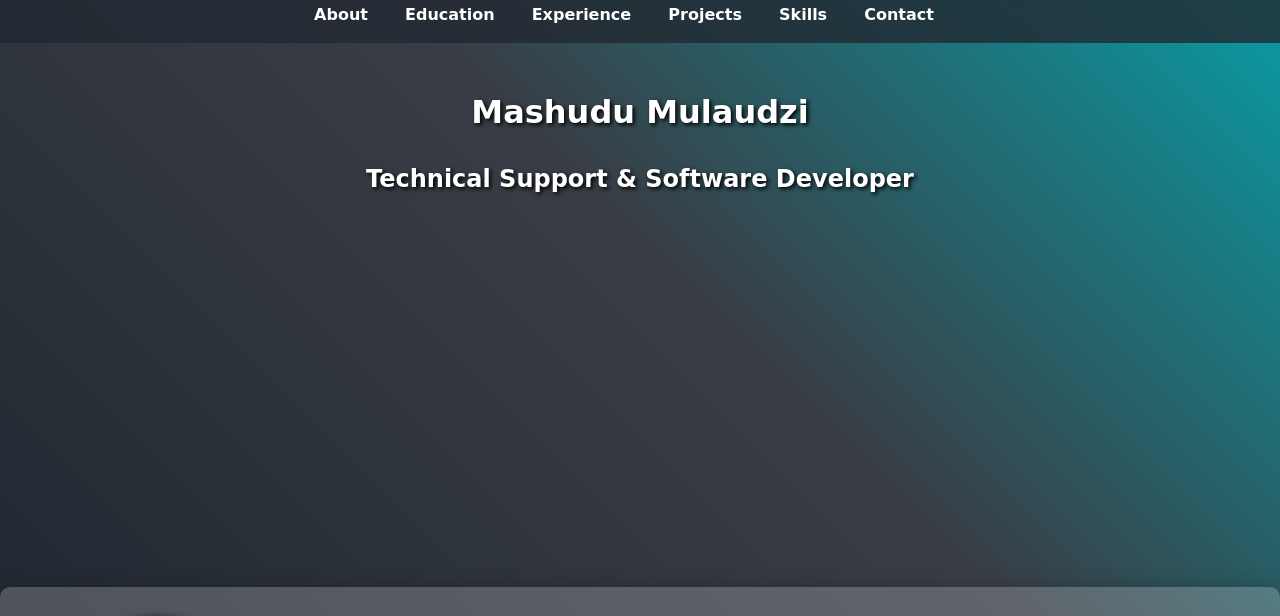
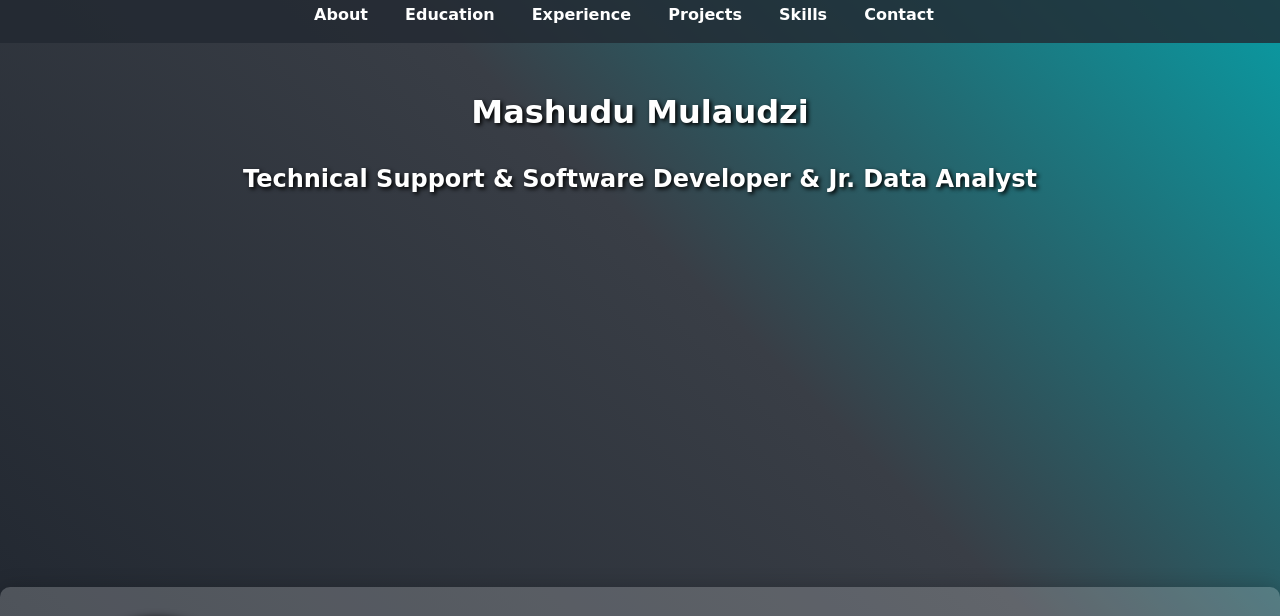
Before and after one commit to MashuduK/PortfolioSite, a plain HTML site: page index.html in a window 1280 px wide. Shown: the part 172-788 px from the top of the page. Drawn offline with Linux system fonts and the light colour scheme.

Commit message:
new index

```diff
--- a/index.html
+++ b/index.html
@@ -25,7 +25,7 @@
 
   <header>
     <h1>Mashudu Mulaudzi</h1>
-    <h2>Technical Support & Software Developer</h2>
+    <h2>Technical Support & Software Developer & Jr. Data Analyst</h2>
   </header>
 
   <section id="about">
```
